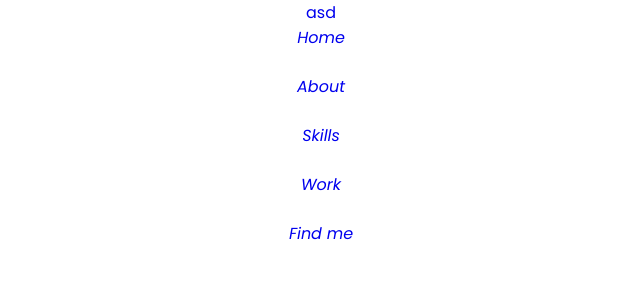
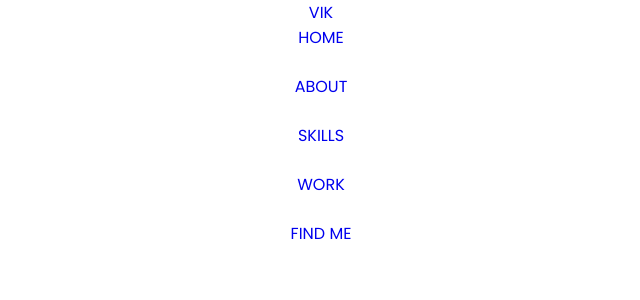
Before and after one commit to vikdts/fantastic-octo-guacamole, a React (Create React App) app in the folder resume/: page / in a window 1280 px wide. Shown: the top 300 px of the page, without its empty margins (319-959 px from the left). Built offline with nearby package versions, Linux system fonts and the light colour scheme; the HTML template or start-up script is replaced by a standard one.

Commit message:
remove icons

```diff
--- a/resume/src/components/header/Header.jsx
+++ b/resume/src/components/header/Header.jsx
@@ -5,32 +5,29 @@ const Header = () => {
   return (
     <header className="header">
         <nav className="nav container">
-            <a href="index.html" className="nav__logo">asd</a>
+            <a href="index.html" className="nav__logo">VIK</a>
             <div className="nav__menu">
                 <ul className="nav__list grid">
                     <li className="nav__item">
                         <a href="home" className="nav__link">
-                            <i className="nav__icon">Home</i>
+                            HOME
                         </a>
                     </li>
                     <li className="nav__item">
                         <a href="about" className="nav__link">
-                            <i className="nav__icon">About</i>
+                            ABOUT
                         </a>
                     </li>
                     <li className="nav__item">
-                        <a href="skills" className="nav__link">
-                            <i className="nav__icon">Skills</i>
+                        <a href="skills" className="nav__link">SKILLS
                         </a>
                     </li>
                     <li className="nav__item">
-                        <a href="work" className="nav__link">
-                            <i className="nav__icon">Work</i>
+                        <a href="work" className="nav__link">WORK
                         </a>
                     </li>
                     <li className="nav__item">
-                        <a href="findme" className="nav__link">
-                            <i className="nav__icon">Find me</i>
+                        <a href="findme" className="nav__link">FIND ME
                         </a>
                     </li>
                 </ul>
```
